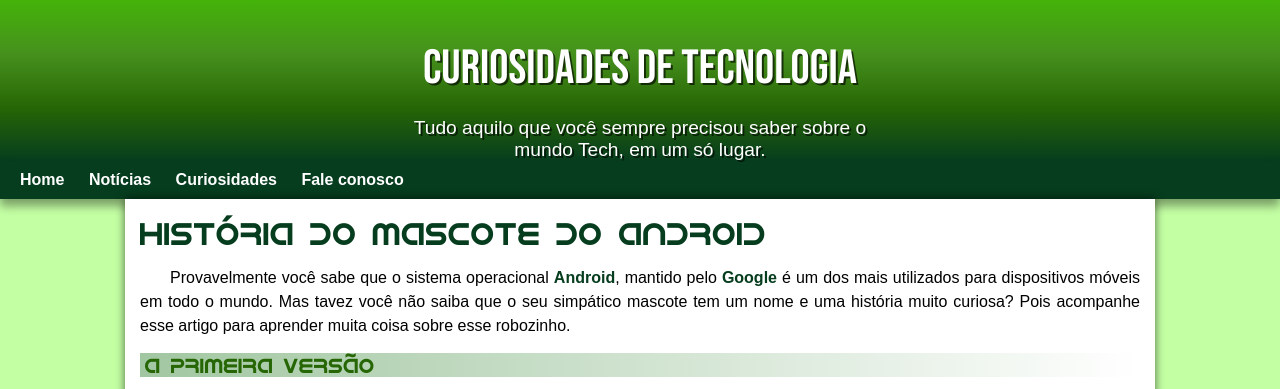
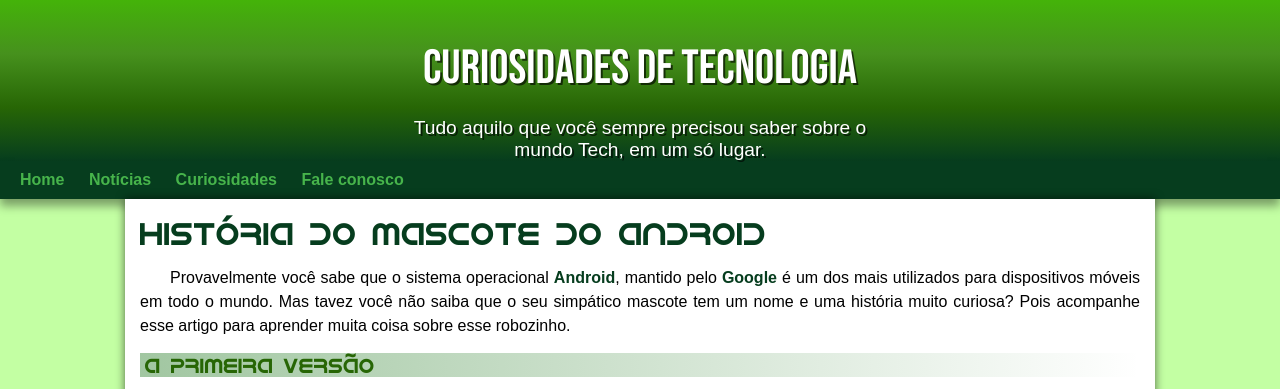
Before and after one commit to caio-alcantara/SiteAndroid, a plain HTML site: page index.html in a window 1280 px wide. Shown: the top 389 px of the page. Drawn offline with Linux system fonts and the light colour scheme.

Commit message:
Update style.css

```diff
--- a/style/style.css
+++ b/style/style.css
@@ -51,10 +51,12 @@ header>p {
     font-family: var(--fontePadrao);
     font-size: 1.2em;
     max-width: 500px;
+    margin-bottom: 20px;
     margin: auto;
     padding-right: 10px;
     padding-left: 10px;
     text-shadow: 2px 2px 0px rgba(0, 0, 0, 0.63);
+
 }
 
 nav {
@@ -65,7 +67,7 @@ nav {
 }
 
 nav>a {
-    color: white;
+    color: rgba(86, 207, 86, 0.815);
     padding: 10px;
     text-decoration: none;
     font-weight: bold;
```
